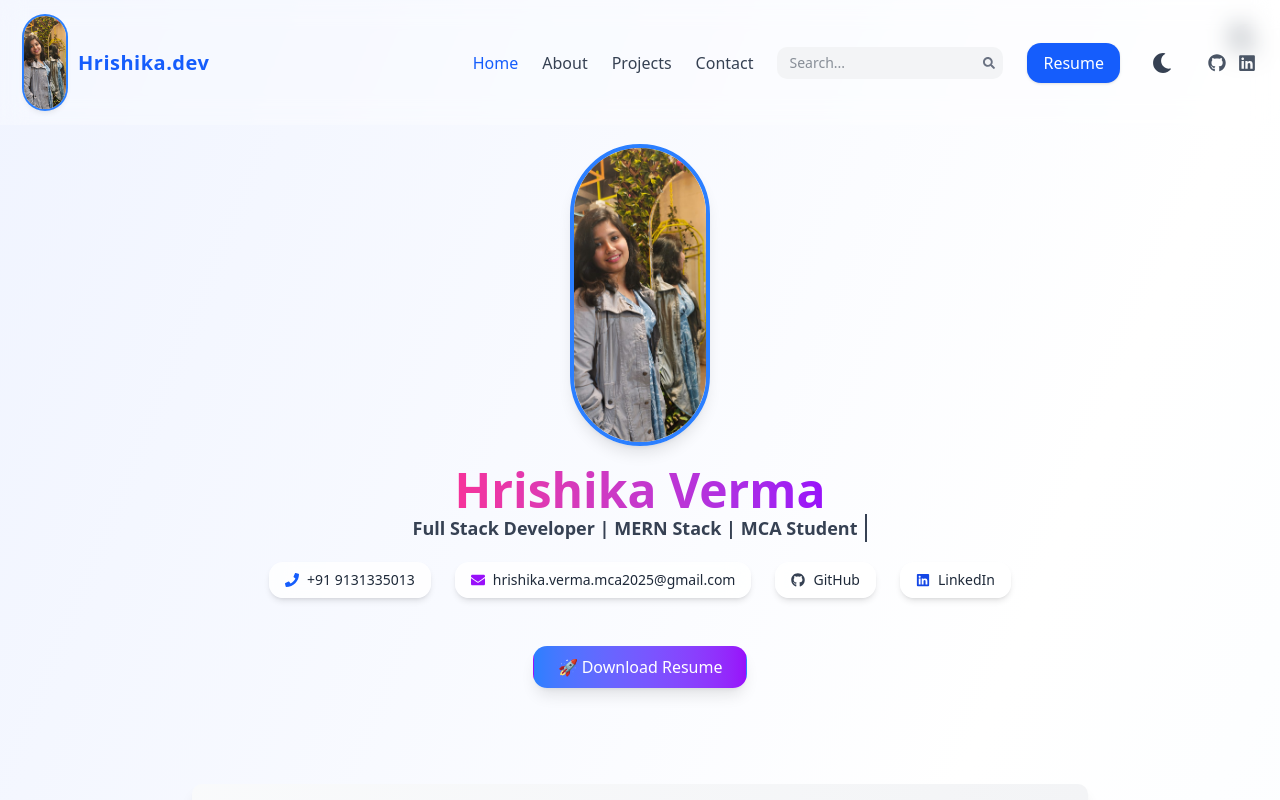
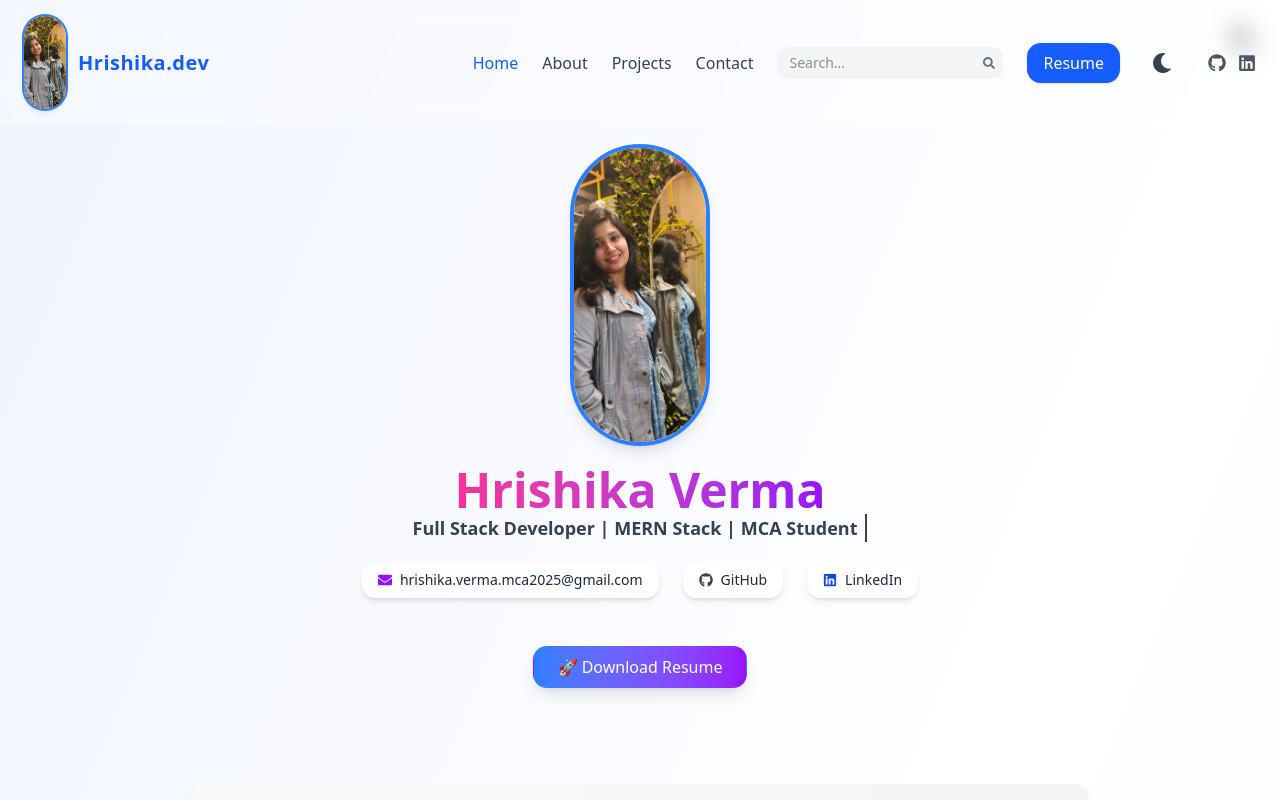
Before and after one commit to hrishikaverma/Tech-Stack-Journey, a Next.js app: page / in a window 1280 px wide. Shown: the top 800 px of the page. Built offline with nearby package versions, Linux system fonts and the light colour scheme.

Commit message:
Update page.js

```diff
--- a/src/app/page.js
+++ b/src/app/page.js
@@ -173,15 +173,16 @@ export default function Home() {
 
   {/* Contact & Social Section */}
 <div className="flex flex-wrap justify-center gap-6 text-sm mb-8">
-  {/* Phone */}
-  <motion.div
+
+
+  {/* <motion.div
     whileHover={{ scale: 1.05 }}
     className="flex items-center gap-2 px-4 py-2 rounded-xl bg-white/80 dark:bg-gray-800/80 shadow-md backdrop-blur-md hover:shadow-blue-300 dark:hover:shadow-blue-800 transition duration-300 group cursor-pointer"
     title="Call me"
   >
     <FaPhone className="text-blue-600 group-hover:animate-pulse" />
     <span className="text-gray-800 dark:text-gray-300 font-medium">+91 9131335013</span>
-  </motion.div>
+  </motion.div> */}
 
   {/* Email */}
   <motion.div
```
